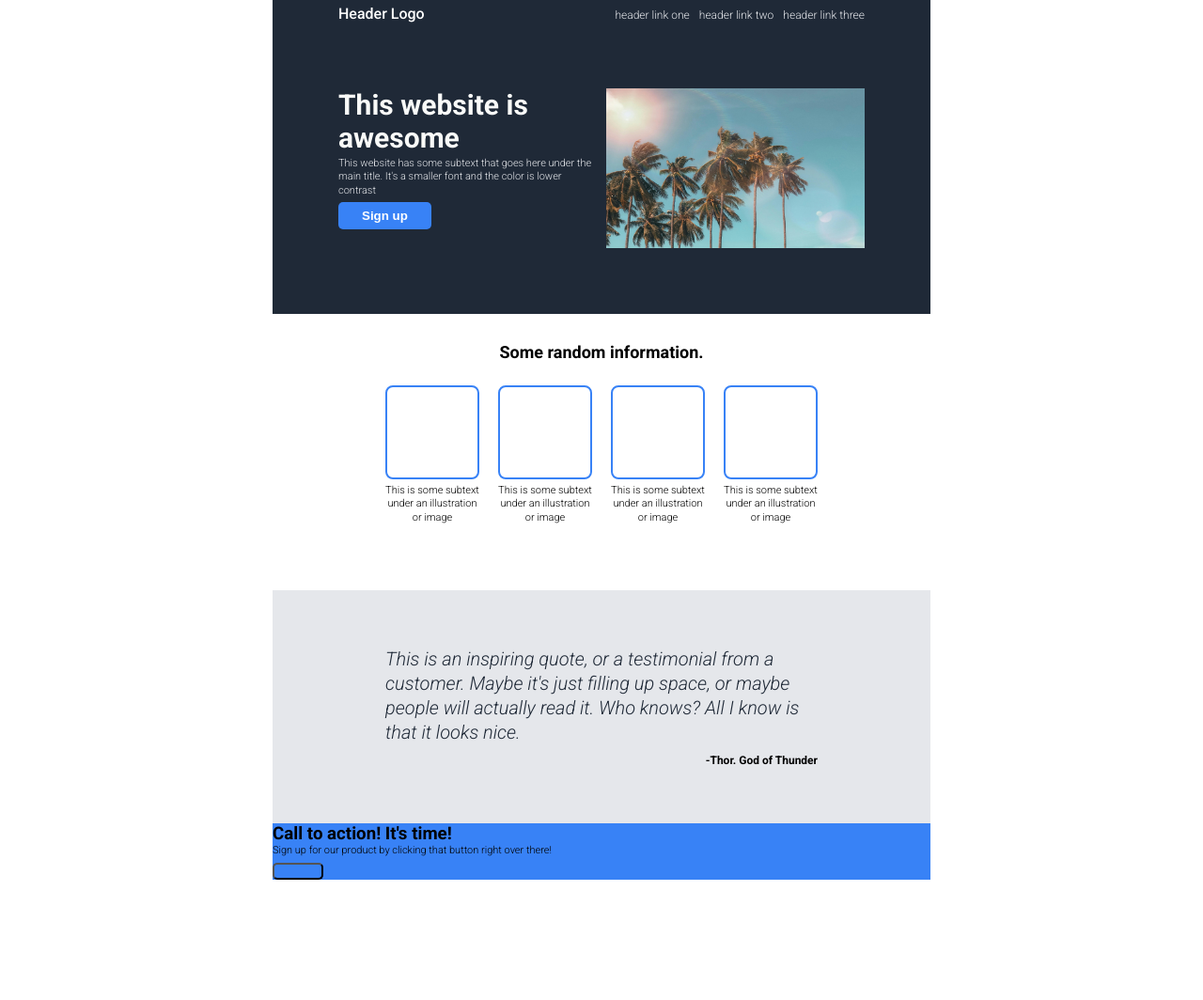
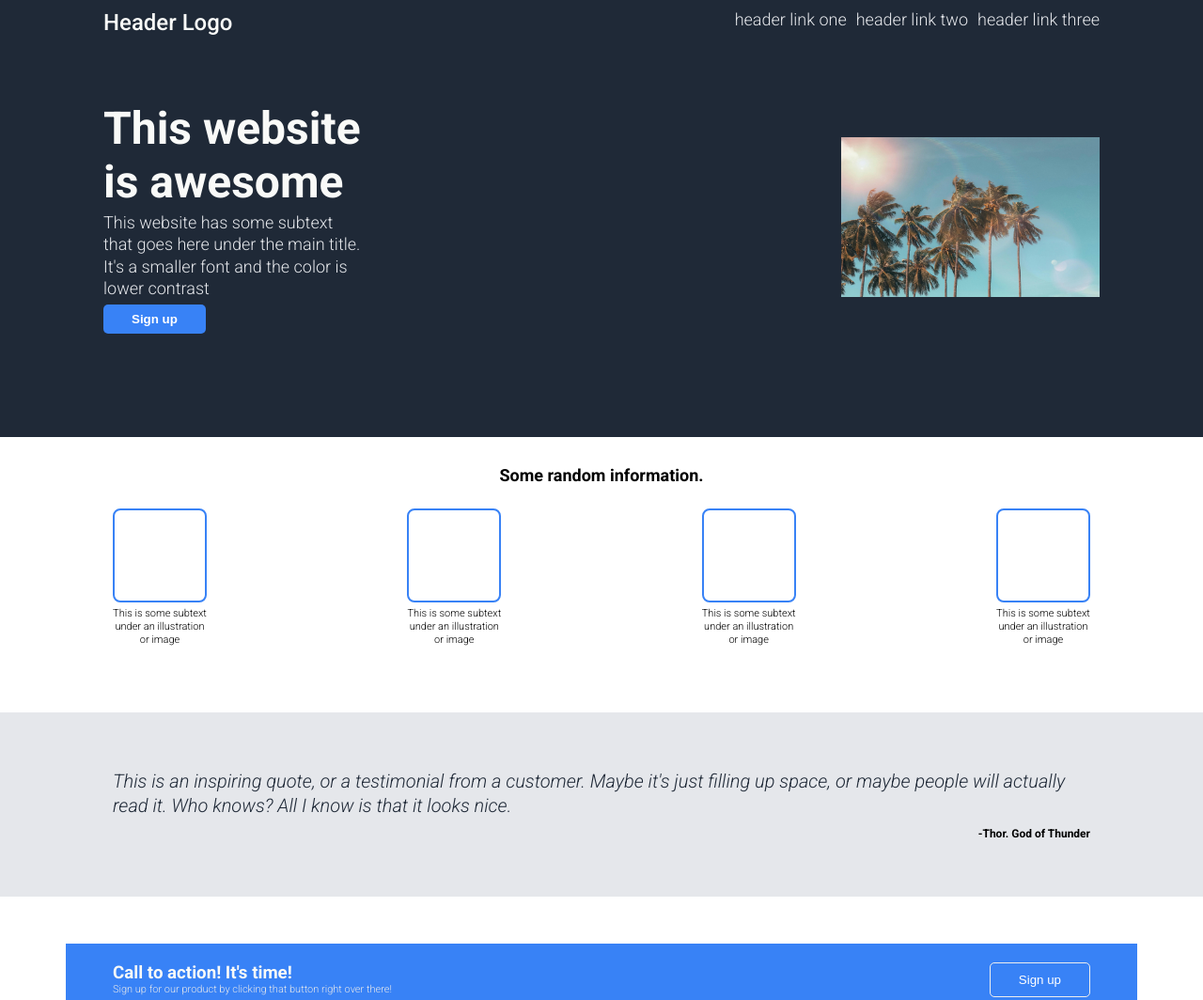
Before and after one commit to maigir/landing-page, a plain HTML site: page index.html in a window 1280 px wide. Shown: the top 1064 px of the page at 94% size. Before the commit the page ends 936 px from the top, so only its background shows below. Drawn offline with Linux system fonts and the light colour scheme.

Commit message:
Resize the whole page.

```diff
--- a/index.html
+++ b/index.html
@@ -72,7 +72,7 @@
           <h3>Call to action! It's time!</h3>
           <p>Sign up for our product by clicking that button right over there!</p>
         </div>
-        <button class="s4_action--button btn"></button>
+        <button class="btn">Sign up</button>
       </div>
     </div>
   </section>
--- a/style.css
+++ b/style.css
@@ -8,24 +8,22 @@ body {
  font-family: "Roboto", sans-serif;
  margin: 0 auto;
  padding: 0;
- max-width: 700px;
  display: flex;
  flex-direction: column;
- /* Hiljem muudan */
 }
 
 .btn {
   background-color: #3882F6;
   border-radius: 5px;
   color: white;
-  padding: 7px 25px;
+  padding: 8px 30px;
   cursor: pointer;
 }
 
 .section-1 {
   background-color: #1F2937;
   color: white;
-  padding: 5px 70px 70px;
+  padding: 10px 110px 110px;
 }
 
 /* Navigation */
@@ -37,13 +35,15 @@ body {
 }
 
 .header_logo {
-  font-size: 16px;
+  font-size: 24px;
   font-weight: 500;
+  color: #F9FAF8;
 }
 
 .header_nav {
   display: flex;
   list-style-type: none;
+  justify-content: space-between;
   padding: 0;
   margin: 0;
 }
@@ -51,7 +51,7 @@ body {
 a {
   text-decoration: none;
   color: #E5E7EB;
-  font-size: 12px;
+  font-size: 18px;
   margin-left: 10px;
   font-weight: 300;
 }
@@ -71,12 +71,13 @@ a {
 
 .header_section--left h1 {
   font-weight: 900;
-  font-size: 30px;
+  font-size: 48px;
   color: #F9FAF8;
   margin-bottom: 3px;
 }
 
 .header_section--left p {
+  font-size: 18px;
   color: #E5E7EB;
   margin-bottom: 5px;
 }
@@ -165,9 +166,26 @@ a {
 
 .s4_container {
   background-color: #3882F6;
-  color:
+  margin: 50px 70px;
+  padding: 20px 50px;
 }
 
+.s4_action {
+  display: flex;
+  justify-content: space-between;
+}
+
+.s4_action--text h3 {
+  color: #F9FAF8;
+}
+
+.s4_action--text p {
+  color: #E5E7EB;
+}
+
+.s4_action button {
+  border: 1px solid #eee;
+}
 
 p {
   font-size: 11px;
```
